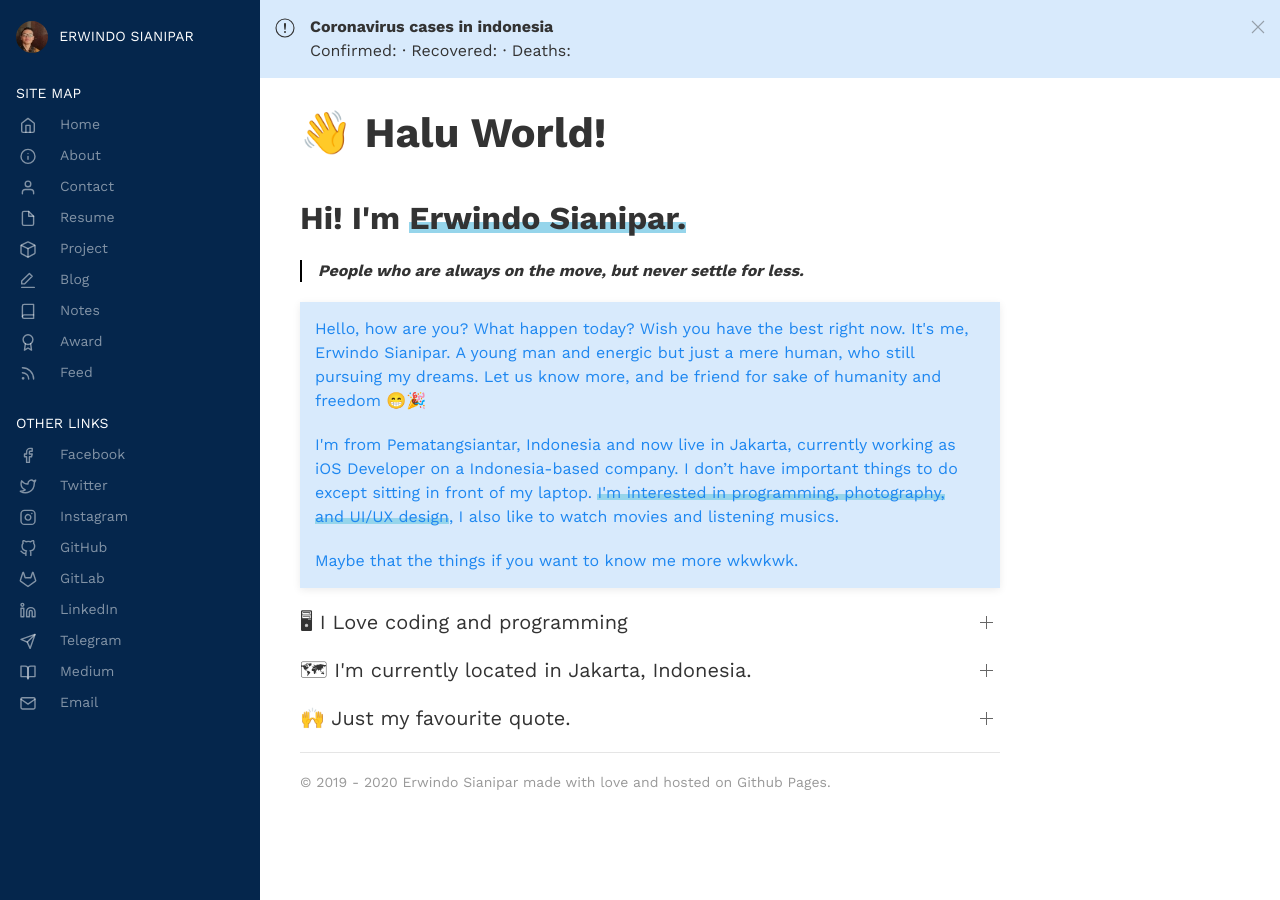
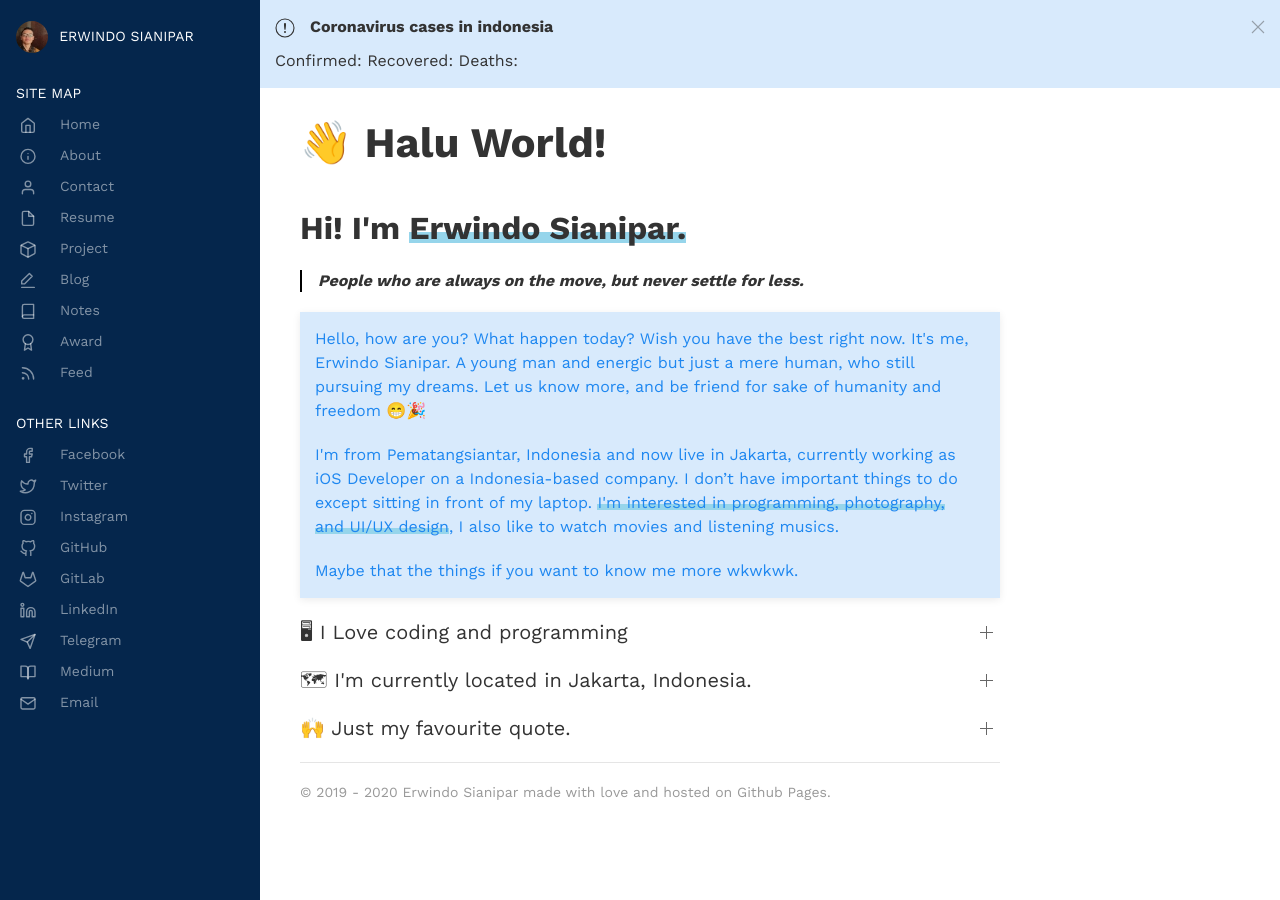
Before and after one commit to erwindosianipar/erwindosianipar.jekyll, a Jekyll site: the page built from pages/index.md, in a window 1280 px wide and 900 px high. Built offline with Jekyll 4.4.1, drawn with Linux system fonts in a browser that asks for light colours; some web fonts are replaced.

Commit message:
Improve covid-19 alert

```diff
--- a/_layouts/default.html
+++ b/_layouts/default.html
@@ -28,15 +28,23 @@ layout: compress
     <div id="content">
         <div class="uk-alert-primary uk-margin-remove-bottom uk-text-emphasis" uk-alert>
             <a class="uk-alert-close" uk-close></a>
-            <div class="uk-grid-small uk-child-width-auto" uk-grid>
-                <div>
-                    <span uk-icon="warning"></span>
+            <div class="uk-card-header uk-padding-remove">
+                <div class="uk-grid-small" uk-grid>
+                    <div class="uk-width-auto">
+                        <span uk-icon="warning"></span>
+                    </div>
+                    <div class="uk-width-auto">
+                        <div class="uk-text-bold">Coronavirus cases in indonesia</div>
+                    </div>
                 </div>
-                <div>
-                    <div class="uk-text-bold">Coronavirus cases in indonesia</div>
-                    Confirmed: <span class="uk-text-bold" id="positif"></span> ·
-                    Recovered: <span class="uk-text-bold" id="sembuh"></span> ·
-                    Deaths: <span class="uk-text-bold" id="meninggal"></span>
+            </div>
+            <div class="uk-card-header uk-padding-remove">
+                <div class="uk-grid-small" uk-grid>
+                    <div class="uk-width-auto uk-margin-small-top">
+                        Confirmed: <span class="uk-text-bold" id="positif"></span>
+                        Recovered: <span class="uk-text-bold" id="sembuh"></span>
+                        Deaths: <span class="uk-text-bold" id="meninggal"></span>
+                    </div>
                 </div>
             </div>
         </div>
```
